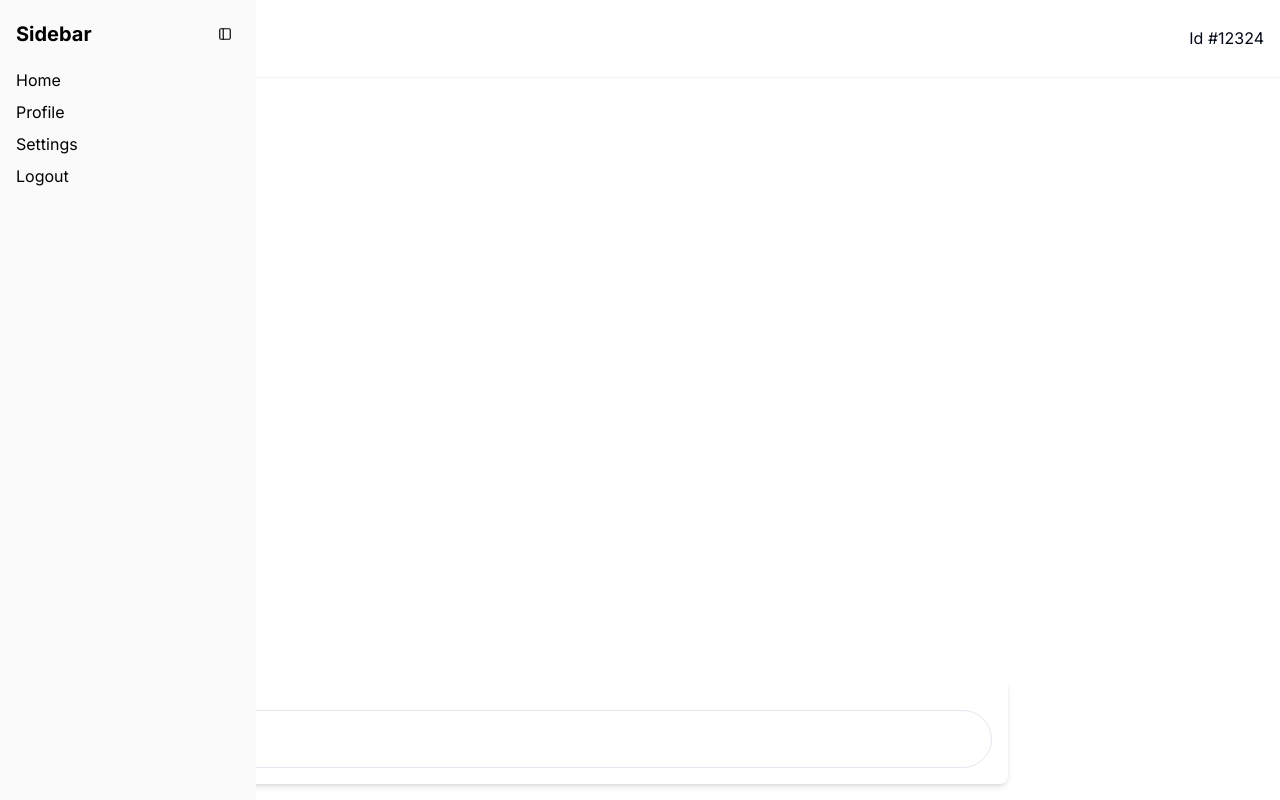
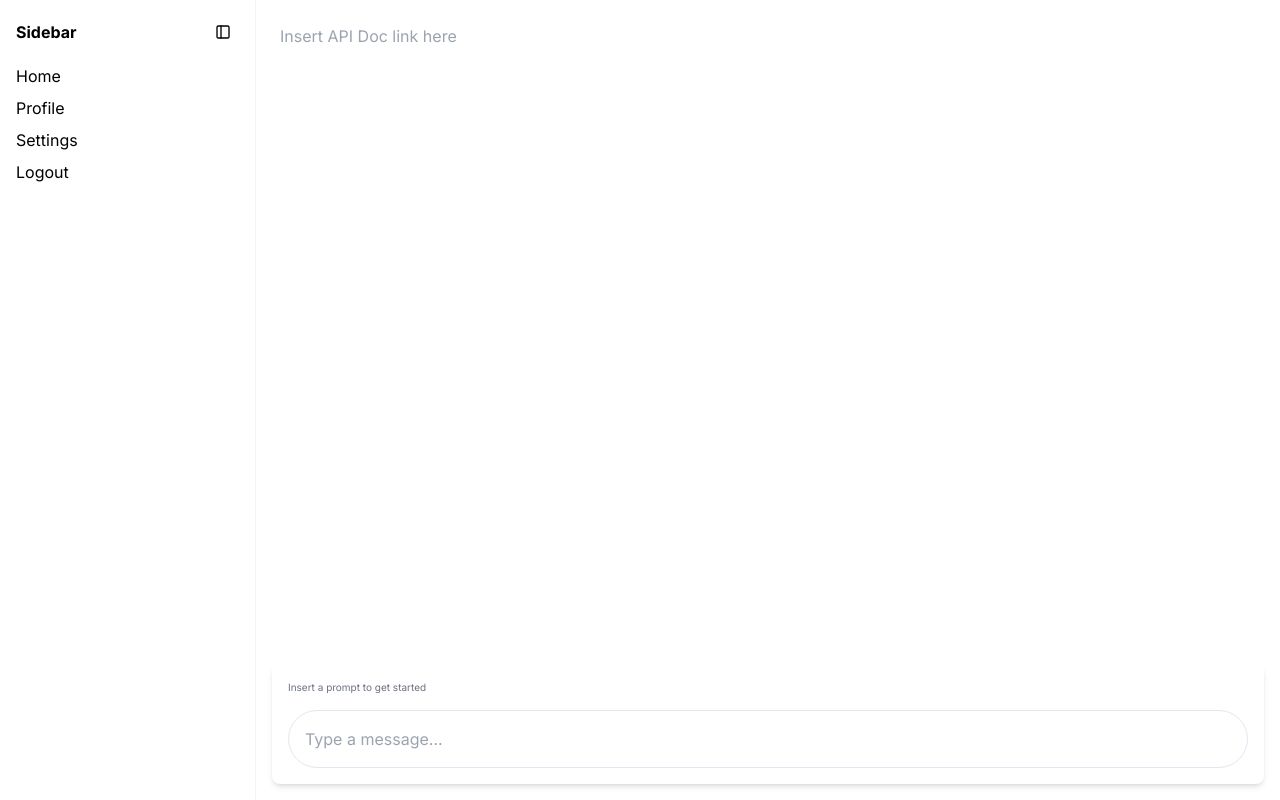
Before and after one commit to paulocerez/2docs, a Next.js app: page /chat in a window 1280 px wide. Both pictures are taken after a click on the button 32 px from the left and 38 px from the top of the page. Built offline with nearby package versions, Linux system fonts and the light colour scheme.

Commit message:
feat: adjust sidebar, header, and chat interface UI

```diff
--- a/app/chat/page.tsx
+++ b/app/chat/page.tsx
@@ -1,11 +1,9 @@
-import Chat from "@/components/chat/Chat";
-import Header from "@/components/header/Header";
-import SidebarLayout from "@/components/sidebar/SidebarLayout";
+import ChatLayout from "@/components/sidebar/ChatLayout";
 
 export default function ChatInterface() {
   return (
     <div className="flex flex-col">
-      <SidebarLayout />
+      <ChatLayout />
     </div>
   );
 }
--- a/components/chat/Chat.tsx
+++ b/components/chat/Chat.tsx
@@ -1,10 +1,15 @@
-import { DesktopHeaderProps } from "@/types/Header";
-import DesktopHeader from "../header/Desktop-Header";
-
 export default function Chat() {
   return (
-    <div className="p-4">
+    <div className="flex flex-col p-4 h-full justify-between">
+      <div>
+        <input
+          type="text"
+          placeholder="Insert API Doc link here"
+          className="p-2 rounded-md"
+        />
+      </div>
       <div className="mt-4 bg-white rounded-lg shadow-md p-4">
+        <p className="text-gray-500 text-xxs">Insert a prompt to get started</p>
         <div className="mt-4">
           <input
             type="text"
--- a/components/header/Desktop-Header.tsx
+++ b/components/header/Desktop-Header.tsx
@@ -5,8 +5,9 @@ export default function DesktopHeader({
   isSidebarOpen,
   toggleSidebar,
 }: DesktopHeaderProps) {
+  if (isSidebarOpen) return null;
   return (
-    <div className="hidden md:flex flex-row h-24 items-center p-4 w-full md:w-full justify-between border-b border-slate-100">
+    <div className="flex flex-row h-16 items-center p-4 w-full md:w-full justify-between border-b border-slate-100">
       {!isSidebarOpen && (
         <button
           onClick={toggleSidebar}
--- /dev/null
+++ b/components/sidebar/ChatLayout.tsx
@@ -0,0 +1,40 @@
+"use client";
+import { useState } from "react";
+import DesktopHeader from "../header/Desktop-Header";
+import DesktopSidebar from "./Desktop-Sidebar";
+import Chat from "../chat/Chat";
+
+export default function ChatLayout() {
+  const [isSidebarOpen, setIsSidebarOpen] = useState<boolean>(false);
+  const toggleSidebar = () => {
+    setIsSidebarOpen((prev) => !prev);
+  };
+
+  return (
+    <div className="flex flex-col h-screen">
+      <DesktopHeader
+        isSidebarOpen={isSidebarOpen}
+        toggleSidebar={toggleSidebar}
+      />
+      <div className="flex flex-row flex-grow">
+        <div
+          className={`transition-all duration-300 ${
+            isSidebarOpen ? "w-1/5" : "w-0"
+          }`}
+        >
+          <DesktopSidebar
+            isSidebarOpen={isSidebarOpen}
+            toggleSidebar={toggleSidebar}
+          />
+        </div>
+        <div
+          className={`flex-grow transition-all duration-300 ${
+            isSidebarOpen ? "w-4/5" : "w-full"
+          }`}
+        >
+          <Chat />
+        </div>
+      </div>
+    </div>
+  );
+}
--- a/components/sidebar/Desktop-Sidebar.tsx
+++ b/components/sidebar/Desktop-Sidebar.tsx
@@ -7,9 +7,9 @@ export default function DesktopSidebar({
   toggleSidebar,
 }: DesktopHeaderProps) {
   return (
-    <div className="flex h-screen">
+    <div className="flex">
       <div
-        className={`fixed top-0 left-0 h-full bg-zinc-50 text-black transition-transform duration-300 ${
+        className={`fixed top-0 left-0 h-full border-r border-slate-100 text-black transition-transform duration-300 ${
           isSidebarOpen ? "w-1/5" : "w-0"
         } overflow-hidden`}
       >
@@ -17,9 +17,12 @@ export default function DesktopSidebar({
           <div className="flex flex-row justify-between items-center">
             <h2 className="text-xl font-bold">Sidebar</h2>
             {isSidebarOpen && (
-              <Button onClick={toggleSidebar} variant="ghost" className="p-2">
+              <button
+                onClick={toggleSidebar}
+                className=" p-2 rounded-md hover:bg-slate-50"
+              >
                 <FiSidebar />
-              </Button>
+              </button>
             )}
           </div>
           <ul className="mt-4 space-y-2">
--- a/components/sidebar/SidebarLayout.tsx
+++ /dev/null
@@ -1,28 +0,0 @@
-"use client";
-import { useState } from "react";
-import DesktopHeader from "../header/Desktop-Header";
-import DesktopSidebar from "./Desktop-Sidebar";
-import Chat from "../chat/Chat";
-
-export default function SidebarLayout() {
-  const [isSidebarOpen, setIsSidebarOpen] = useState<boolean>(false);
-  const toggleSidebar = () => {
-    setIsSidebarOpen((prev) => !prev);
-  };
-
-  return (
-    <div className="flex flex-col h-screen">
-      <DesktopHeader
-        isSidebarOpen={isSidebarOpen}
-        toggleSidebar={toggleSidebar}
-      />
-      <DesktopSidebar
-        isSidebarOpen={isSidebarOpen}
-        toggleSidebar={toggleSidebar}
-      />
-      <div className={`flex-grow ${isSidebarOpen ? "w-4/5" : "w-full"}`}>
-        <Chat />
-      </div>
-    </div>
-  );
-}
--- /dev/null
+++ b/components/ui/input.tsx
@@ -0,0 +1,5 @@
+export default function Input () {
+	return (
+
+	)
+}
--- a/tailwind.config.ts
+++ b/tailwind.config.ts
@@ -8,7 +8,10 @@ const config: Config = {
     "./app/**/*.{js,ts,jsx,tsx,mdx}",
   ],
   theme: {
-    extend: {
+    fontSize: {
+		xxs: ["10px", "14px"]
+	},
+	extend: {
       backgroundImage: {
         "gradient-radial": "radial-gradient(var(--tw-gradient-stops))",
         "gradient-conic":
```
